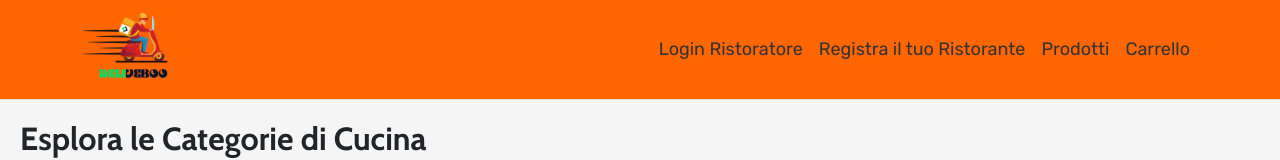
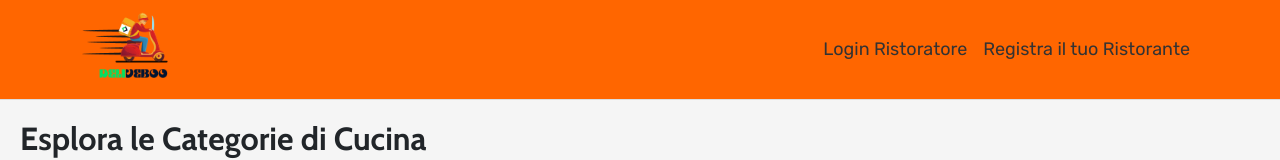
Before and after one commit to albim360/DeliveBoo, a Vue app: page / in a window 1280 px wide. Shown: the top 160 px of the page. Built offline with nearby package versions, Linux system fonts and the light colour scheme; no server answers; grey boxes are pictures that could not be loaded.

Commit message:
delete elements in homepage

```diff
--- a/package.json
+++ b/package.json
@@ -16,7 +16,8 @@
     "vue-carousel": "^0.18.0",
     "vue-owl-carousel": "^2.0.3",
     "vue-router": "^4.2.2",
-    "vue3-carousel": "^0.3.1"
+    "vue3-carousel": "^0.3.1",
+    "vuex": "^4.1.0"
   },
   "devDependencies": {
     "@vitejs/plugin-vue": "^4.1.0",
--- a/src/components/header_partials/NavBarComponent.vue
+++ b/src/components/header_partials/NavBarComponent.vue
@@ -16,12 +16,7 @@
           <li class="nav-item">
             <a href="http://127.0.0.1:8000/register" class="nav-link">Registra il tuo Ristorante</a>
           </li>
-          <li class="nav-item">
-            <router-link class="nav-link" to="/products">Prodotti</router-link>
-          </li>
-          <li class="nav-item">
-            <router-link class="nav-link" to="/cart" @click="navigateToPayment">Carrello</router-link>
-          </li>
+
         </ul>
       </div>
     </div>
@@ -38,7 +33,6 @@ export default {
 </script>
 
 <style scoped>
-
 @import url('https://fonts.googleapis.com/css2?family=Rubik&display=swap');
 
 .navbar {
```
Also changed, not shown: 1 other file (tests, documents, lock files or other folders).
